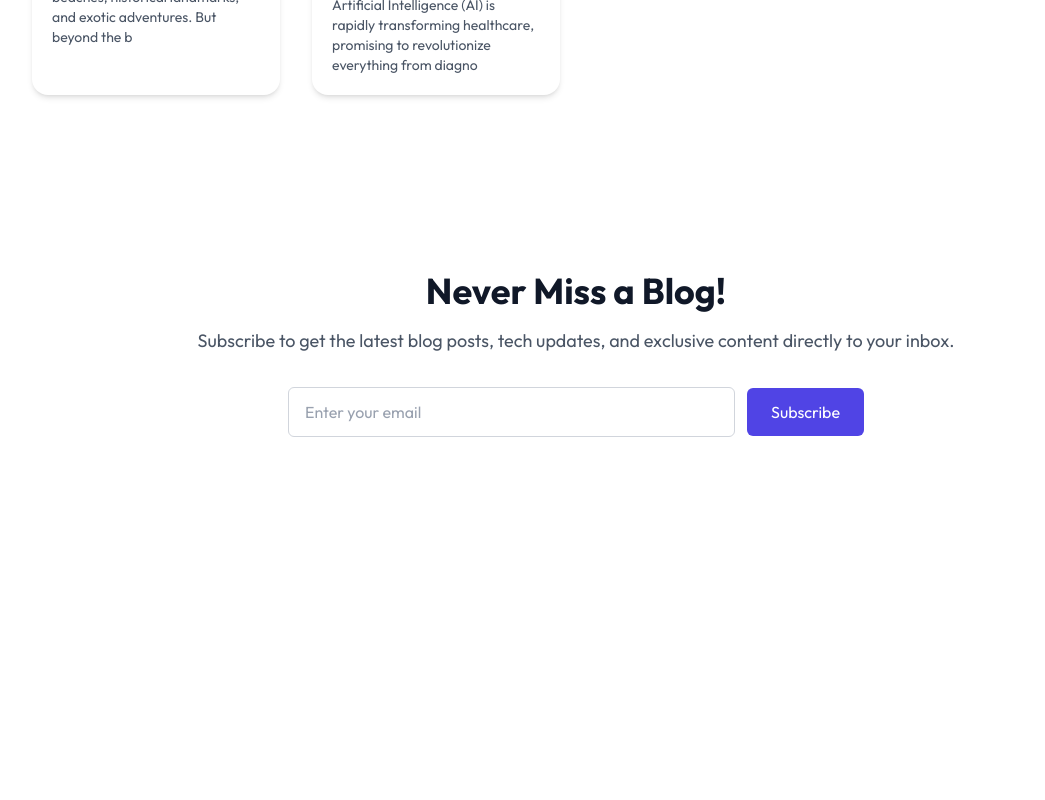
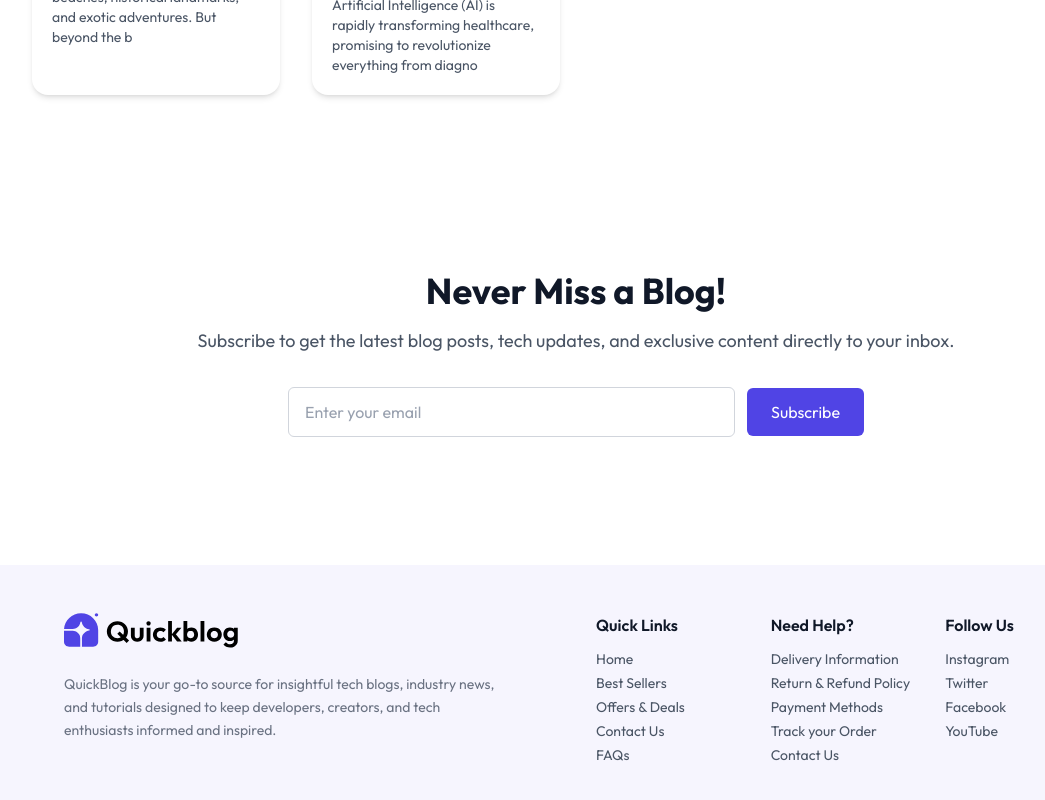
Before and after one commit to aditya-narayan-sahoo/quick-blog, a React (Vite) app in the folder client/: page / in a window 1280 px wide. Shown: the part 1956-2756 px from the top of the page, without its empty margins (64-1109 px from the left). Before the commit the page ends 2521 px from the top, so only its background shows below. Built offline with nearby package versions, Linux system fonts and the light colour scheme.

Commit message:
Add footer component and integrate it

```diff
--- /dev/null
+++ b/client/src/components/Footer.jsx
@@ -0,0 +1,50 @@
+import { assets, footer_data } from "../assets/assets";
+
+const Footer = () => {
+  return (
+    <footer className="bg-primary/5 px-6 md:px-16 lg:px-24 xl:px-32">
+      <main className="py-12 border-b border-gray-300/30 text-gray-600 grid grid-cols-1 md:grid-cols-2 gap-10">
+        <section>
+          <img
+            src={assets.logo}
+            alt="QuickBlog logo"
+            className="w-32 sm:w-44"
+          />
+          <p className="mt-6 max-w-md text-sm leading-relaxed text-gray-500">
+            QuickBlog is your go-to source for insightful tech blogs, industry
+            news, and tutorials designed to keep developers, creators, and tech
+            enthusiasts informed and inspired.
+          </p>
+        </section>
+
+        <section className="grid grid-cols-3 gap-8">
+          {footer_data.map((section, index) => (
+            <div key={index}>
+              <h3 className="font-semibold text-gray-900 mb-3 text-base">
+                {section.title}
+              </h3>
+              <ul className="space-y-1 text-sm">
+                {section.links.map((link, idx) => (
+                  <li key={idx}>
+                    <a
+                      href="#"
+                      className="hover:underline hover:text-gray-800 transition-colors duration-200 focus:outline-none focus:ring-1 focus:ring-primary"
+                    >
+                      {link}
+                    </a>
+                  </li>
+                ))}
+              </ul>
+            </div>
+          ))}
+        </section>
+      </main>
+
+      <div className="py-6 text-center text-xs sm:text-sm text-gray-500">
+        © 2025 QuickBlog. All rights reserved.
+      </div>
+    </footer>
+  );
+};
+
+export default Footer;
--- a/client/src/components/Header.jsx
+++ b/client/src/components/Header.jsx
@@ -3,7 +3,7 @@ import { MagnifyingGlassIcon } from "@heroicons/react/24/solid";
 
 const Header = () => {
   return (
-    <header className="relative px-6 sm:px-16 xl:px-24 overflow-hidden">
+    <header className="relative px-5 sm:px-10 xl:px-20 overflow-hidden">
       <img
         src={assets.gradientBackground}
         alt="Decorative gradient background"
--- a/client/src/pages/Home.jsx
+++ b/client/src/pages/Home.jsx
@@ -2,6 +2,7 @@ import Navbar from "../components/Navbar";
 import Header from "../components/Header";
 import BlogList from "../components/BlogList";
 import NewsLetter from "../components/NewsLetter";
+import Footer from "../components/Footer";
 
 const Home = () => {
   return (
@@ -10,6 +11,7 @@ const Home = () => {
       <Header />
       <BlogList />
       <NewsLetter />
+      <Footer />
     </>
   );
 };
```
